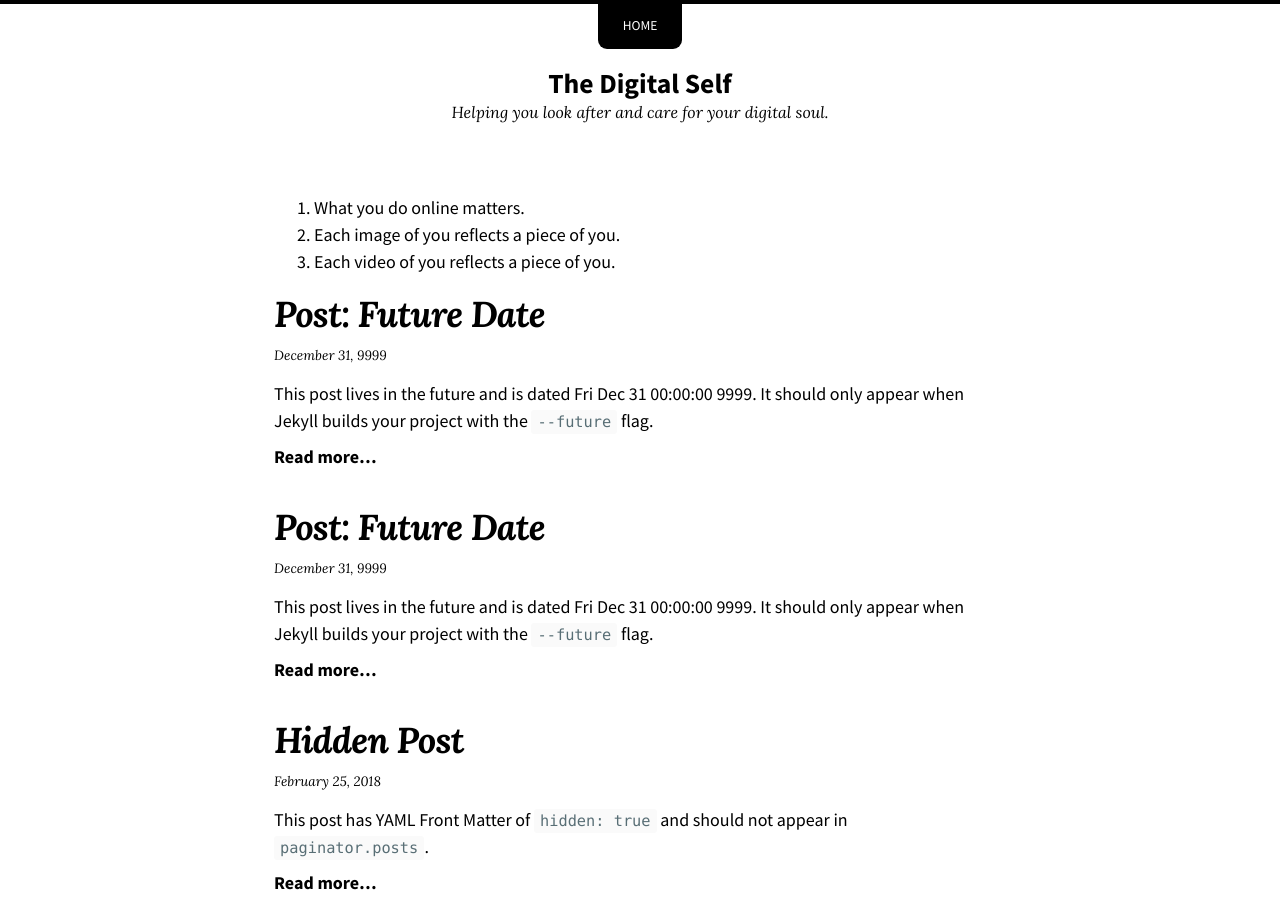
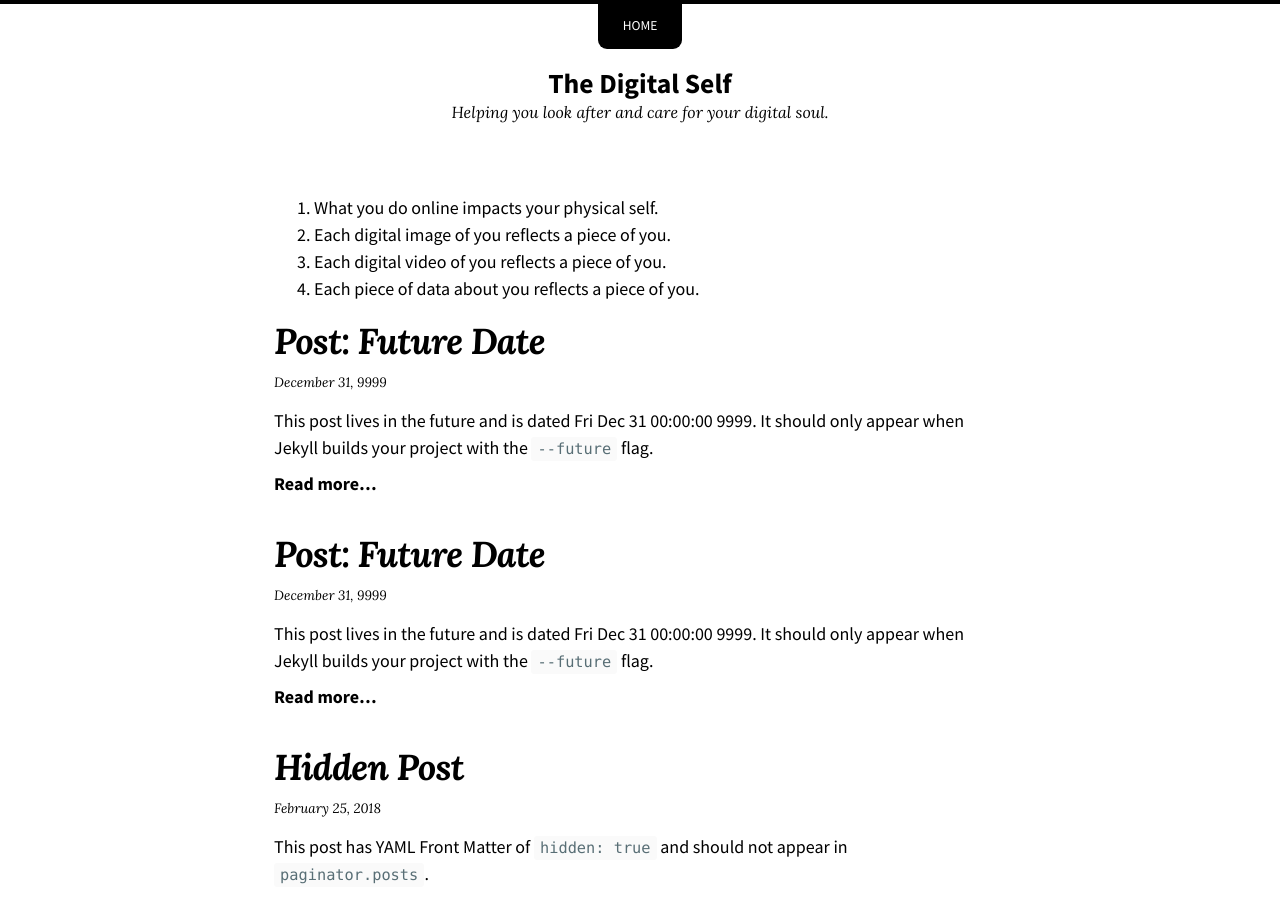
Before and after one commit to the-digital-self/website, a Jekyll site: the page built from index.md, in a window 1280 px wide and 900 px high. Built offline with Jekyll 4.4.1, drawn with Linux system fonts in a browser that asks for light colours; nearby versions of some CDN libraries.

Commit message:
update bullets

```diff
--- a/index.md
+++ b/index.md
@@ -6,7 +6,8 @@ entries_layout: list
 ---
 
 <ol>
-<li>What you do online matters.</li>
-<li>Each image of you reflects a piece of you.</li>
-<li>Each video of you reflects a piece of you.</li>
+<li>What you do online impacts your physical self.</li>
+<li>Each digital image of you reflects a piece of you.</li>
+<li>Each digital video of you reflects a piece of you.</li>
+<li>Each piece of data about you reflects a piece of you.</li>
 </ol>
```
